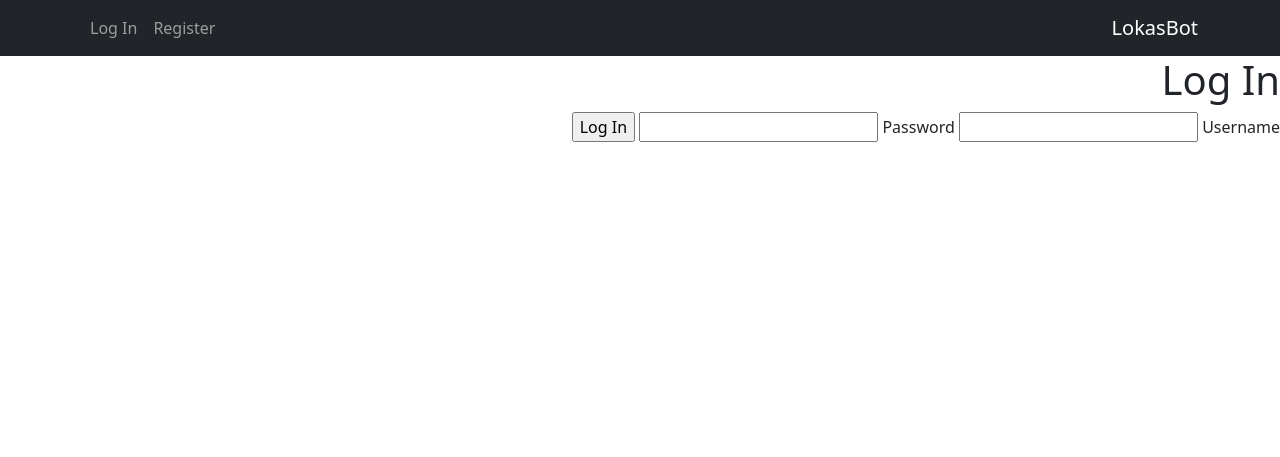
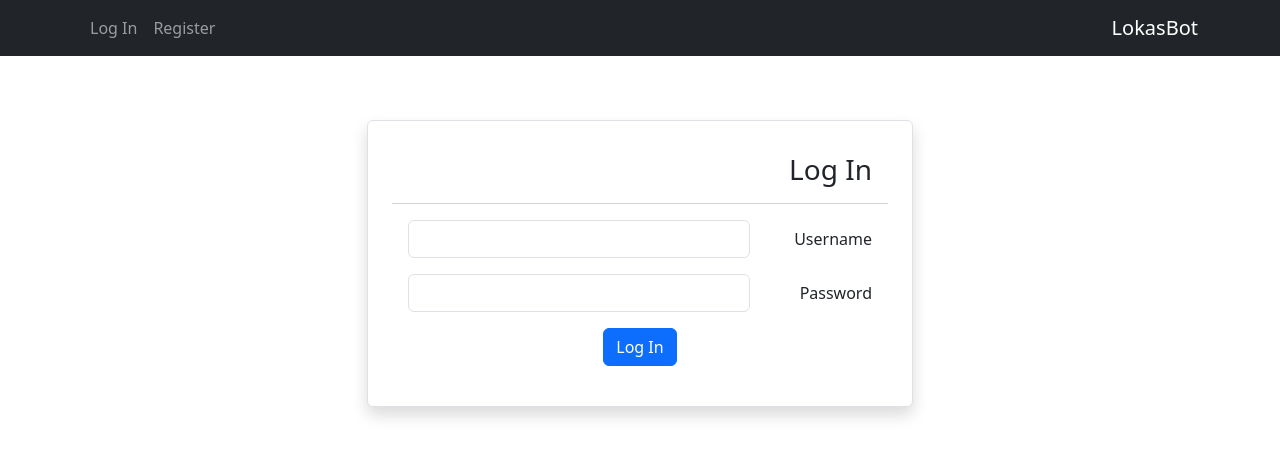
Before and after one commit to LokasWiki/LokasBot-web, a Flask app: page /auth/login in a window 1280 px wide. Shown: the top 457 px of the page. Run offline with Flask 3, Linux system fonts and the light colour scheme; parts of the project's set-up code (start-up, migrations or seed data) failed here and were passed over; some libraries are stand-ins or nearby versions.

Commit message:
update login and register view

```diff
--- a/app/templates/auth/login.html
+++ b/app/templates/auth/login.html
@@ -1,15 +1,40 @@
 {% extends 'base.html' %}
 
 {% block header %}
-    <h1>{% block title %}Log In{% endblock %}</h1>
+
 {% endblock %}
 
 {% block content %}
-    <form method="post">
-        <label for="username">Username</label>
-        <input name="username" id="username" required>
-        <label for="password">Password</label>
-        <input type="password" name="password" id="password" required>
-        <input type="submit" value="Log In">
-    </form>
+    <div class="container">
+        <div class="row justify-content-center">
+            <div class="col-md-6 my-5">
+                <div class="card border p-4 shadow">
+                    <div class="card-header bg-white">
+                        <h3>Log In</h3>
+                    </div>
+                    <div class="card-body">
+                         <form method="post" class="" novalidate>
+                            <div class="mb-3 row">
+                                <label for="username" class="col-sm-3 col-form-label">Username</label>
+                                <div class="col-sm-9">
+                                    <input name="username" id="username" class="form-control" required>
+                                    <div class="invalid-feedback">Please enter your username.</div>
+                                </div>
+                            </div>
+                            <div class="mb-3 row">
+                                <label for="password" class="col-sm-3 col-form-label">Password</label>
+                                <div class="col-sm-9">
+                                    <input type="password" name="password" id="password" class="form-control" required>
+                                    <div class="invalid-feedback">Please enter your password.</div>
+                                </div>
+                            </div>
+                            <div class="text-center">
+                                <input type="submit" value="Log In" class="btn btn-primary">
+                            </div>
+                        </form>
+                    </div>
+                </div>
+            </div>
+        </div>
+    </div>
 {% endblock %}
--- a/app/templates/base.html
+++ b/app/templates/base.html
@@ -40,9 +40,11 @@
         <header>
             {% block header %}{% endblock %}
         </header>
-        {% for message in get_flashed_messages() %}
-            <div class="flash">{{ message }}</div>
-        {% endfor %}
+        <div class="container my-3">
+            {% for message in get_flashed_messages() %}
+            <div class="alert alert-info">{{ message }}</div>
+             {% endfor %}
+        </div>
         {% block content %}{% endblock %}
     </section>
 
```
Also changed, not shown: app/templates/auth/register.html (+34 -12 lines), README.md.
